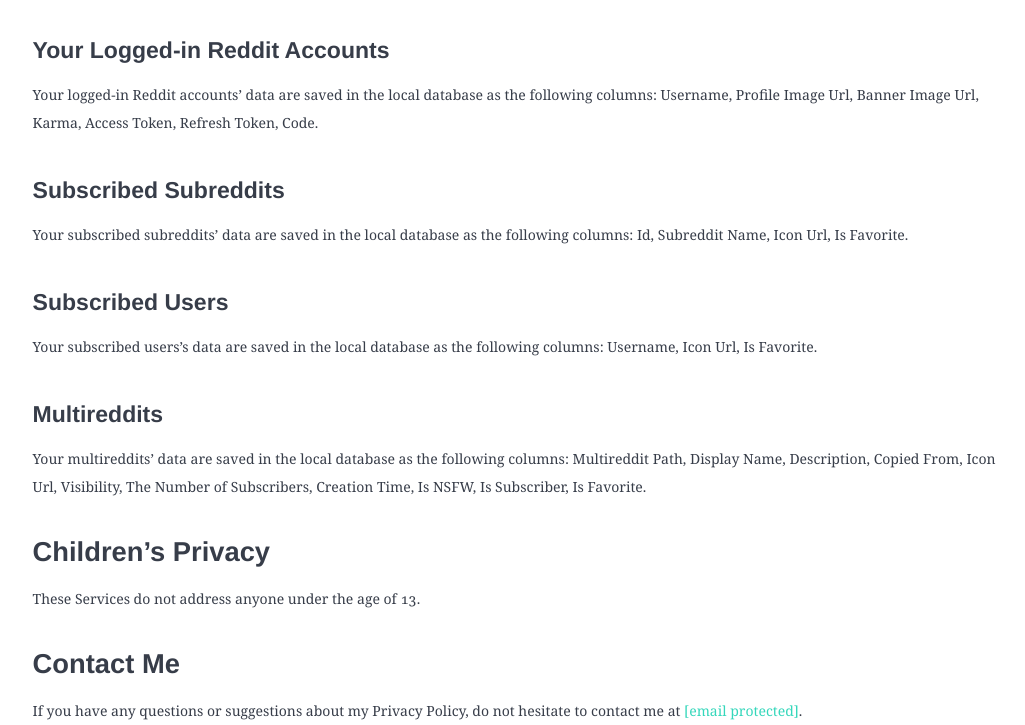
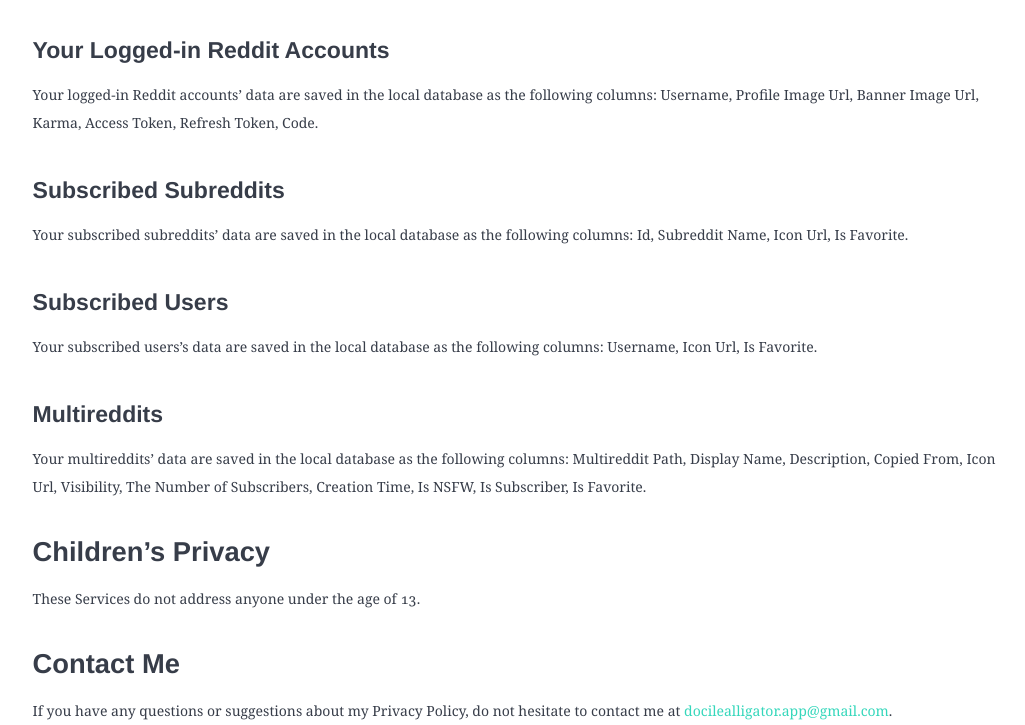
Before and after one commit to Docile-Alligator/Docile-Alligator.github.io, a plain HTML site: page index.html in a window 1280 px wide. Shown: the part 2767-3492 px from the top of the page, without its empty margins (121-1146 px from the left). Drawn offline with nearby package versions, Linux system fonts and the light colour scheme.

Commit message:
Fix [email protected]

```diff
--- a/index.html
+++ b/index.html
@@ -51,5 +51,5 @@
 <h2 class="code-line" data-line-start=79 data-line-end=80><a id="Childrens_Privacy_79"></a>Children’s Privacy</h2>
 <p class="has-line-data" data-line-start="81" data-line-end="82">These Services do not address anyone under the age of 13.</p>
 <h2 class="code-line" data-line-start=83 data-line-end=84><a id="Contact_Me_83"></a>Contact Me</h2>
-<p class="has-line-data" data-line-start="85" data-line-end="86">If you have any questions or suggestions about my Privacy Policy, do not hesitate to contact me at <a href="/cdn-cgi/l/email-protection#96f2f9f5fffaf3f7fafafff1f7e2f9e4b8f7e6e6d6f1fbf7fffab8f5f9fb"><span class="__cf_email__" data-cfemail="02666d616b6e67636e6e6b6563766d702c63727242656f636b6e2c616d6f">[email&#160;protected]</span></a>.</p>
+<p class="has-line-data" data-line-start="85" data-line-end="86">If you have any questions or suggestions about my Privacy Policy, do not hesitate to contact me at <a href="mailto:docilealligator.app@gmail.com">docilealligator.app@gmail.com</a>.</p>
 <script data-cfasync="false" src="/cdn-cgi/scripts/5c5dd728/cloudflare-static/email-decode.min.js"></script></body></html>
```
